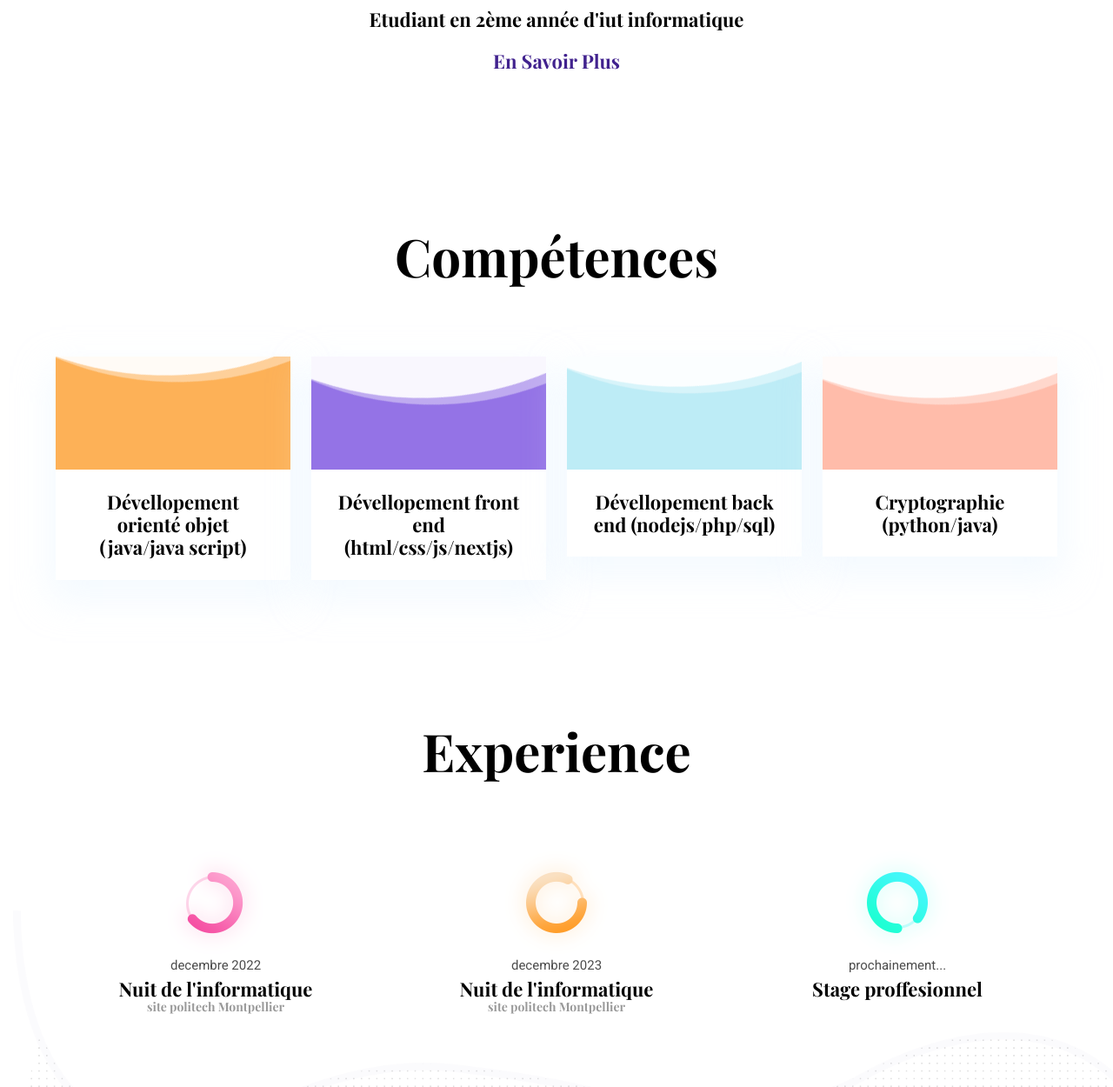
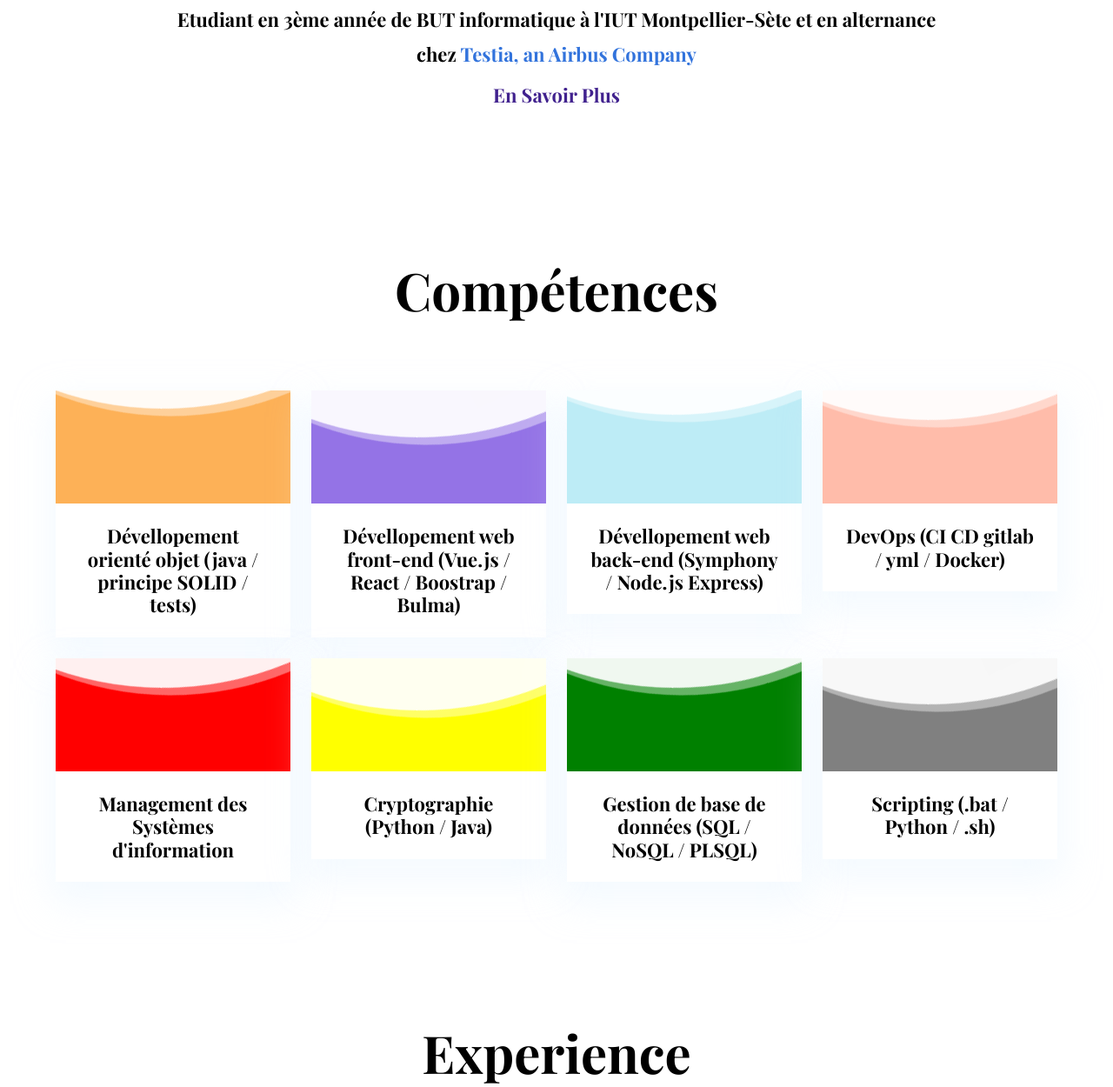
Before and after one commit to cayraca/cayraca.github.io, a website: page web3/theme/index.html in a window 1280 px wide. Shown: the part 865-2115 px from the top of the page at 87% size. Drawn offline with nearby package versions, Linux system fonts and the light colour scheme.

Commit message:
avancement

```diff
--- a/web3/theme/index.html
+++ b/web3/theme/index.html
@@ -95,7 +95,7 @@
   <div class="container">
     <div class="columns is-centered">
       <div class="column is-four-fifths-desktop has-text-centered">
-        <p class="font-secondary paragraph-lg has-text-dark">Etudiant en 2ème année d'iut informatique </p>
+        <p class="font-secondary paragraph-lg has-text-dark">Etudiant en 3ème année de BUT informatique à l'IUT Montpellier-Sète et en alternance chez <a href="https://www.testia.com/fr/accueil/">Testia, an Airbus Company</a></p>
         <a href="about.html" class="button is-link">En savoir plus</a>
       </div>
     </div>
@@ -114,37 +114,77 @@
             <div class="wave" data-progress="90%"></div>
           </div>
           <div class="card-content has-background-white">
-            <h4>Dévellopement orienté objet (java/java script)</h4>
+            <h4>Dévellopement orienté objet (java / principe SOLID / tests)</h4>
           </div>
         </div>
       </div>
       <div class="column is-3-desktop is-6-tablet">
         <div class="card shadow has-text-centered">
           <div class="is-relative rounded-top progress-wrapper" data-color="#9473e6">
-            <div class="wave" data-progress="70%"></div>
+            <div class="wave" data-progress="65%"></div>
           </div>
           <div class="card-content has-background-white">
-            <h4>Dévellopement front end (html/css/js/nextjs)</h4>
+            <h4>Dévellopement web front-end (Vue.js / React / Boostrap / Bulma)</h4>
           </div>
         </div>
       </div>
       <div class="column is-3-desktop is-6-tablet">
         <div class="card shadow has-text-centered">
           <div class="is-relative rounded-top progress-wrapper" data-color="#bdecf6">
-            <div class="wave" data-progress="80%"></div>
+            <div class="wave" data-progress="85%"></div>
           </div>
           <div class="card-content has-background-white">
-            <h4>Dévellopement back end (nodejs/php/sql)</h4>
+            <h4>Dévellopement web back-end (Symphony / Node.js Express)</h4>
           </div>
         </div>
       </div>
       <div class="column is-3-desktop is-6-tablet">
         <div class="card shadow has-text-centered">
           <div class="is-relative rounded-top progress-wrapper" data-color="#ffbcaa">
-            <div class="wave" data-progress="70%"></div>
+            <div class="wave" data-progress="80%"></div>
           </div>
           <div class="card-content has-background-white">
-            <h4>Cryptographie (python/java)</h4>
+            <h4>DevOps (CI CD gitlab / yml / Docker)</h4>
+          </div>
+        </div>
+      </div>
+      <div class="column is-3-desktop is-6-tablet">
+        <div class="card shadow has-text-centered">
+          <div class="is-relative rounded-top progress-wrapper" data-color="red">
+            <div class="wave" data-progress="80%"></div>
+          </div>
+          <div class="card-content has-background-white">
+            <h4>Management des Systèmes d'information</h4>
+          </div>
+        </div>
+      </div>
+      <div class="column is-3-desktop is-6-tablet">
+        <div class="card shadow has-text-centered">
+          <div class="is-relative rounded-top progress-wrapper" data-color="yellow">
+            <div class="wave" data-progress="60%"></div>
+          </div>
+          <div class="card-content has-background-white">
+            <h4>Cryptographie (Python / Java)</h4>
+          </div>
+        </div>
+      </div>
+      <div class="column is-3-desktop is-6-tablet">
+        <div class="card shadow has-text-centered">
+          <div class="is-relative rounded-top progress-wrapper" data-color="green">
+            <div class="wave" data-progress="80%"></div>
+          </div>
+          <div class="card-content has-background-white">
+            <h4>Gestion de base de données (SQL / NoSQL / PLSQL)</h4>
+          </div>
+        </div>
+      </div>
+      <div class="column is-3-desktop is-6-tablet">
+        <div class="card shadow has-text-centered">
+          <div class="is-relative rounded-top progress-wrapper" data-color="grey">
+            <div class="wave" data-progress="65%"></div>
+          </div>
+          <div class="card-content has-background-white">
+            <h4>Scripting (.bat / Python / .sh)</h4>
           </div>
         </div>
       </div>
@@ -161,22 +201,22 @@
     </div>
     <div class="columns">
       <div class="column has-text-centered">
-        <img src="images/experience/icon-1.png" alt="icon">
-        <p class="mb-0">decembre 2022</p>
+        <img src="images/experience/R.png" alt="icon" style="width: 350px; height: auto;">
+        <p class="mb-0">decembre 2022/2023</p>
         <h4>Nuit de l'informatique</h4>
         <h6 class="has-text-light">site politech Montpellier</h6>
       </div>
       <div class="column has-text-centered">
-        <img src="images/experience/icon-2.png" alt="icon">
-        <p class="mb-0">decembre 2023</p>
-        <h4>Nuit de l'informatique</h4>
-        <h6 class="has-text-light">site politech Montpellier</h6>
+        <a href="https://www.testia.com/fr/accueil/"><img src="images/testia/logo-testia.jpg" alt="Logo Testia" style="width: 350px; height: auto; padding-top: 35px; padding-bottom: 12px;"></a>
+        <p class="mb-0">avril / juin 2024</p>
+        <h4>Stage</h4>
+        <h6 class="has-text-light">Toulouse</h6>
       </div>
       <div class="column has-text-centered">
-        <img src="images/experience/icon-3.png" alt="icon">
-        <p class="mb-0">prochainement...</p>
-        <h4>Stage proffesionnel</h4>
-        <h6 class="has-text-light"></h6>
+        <a href="https://www.testia.com/fr/accueil/"><img src="images/testia/logo-testia.jpg" alt="Logo Testia" style="width: 350px; height: auto; padding-top: 35px;padding-bottom: 12px;"></a>
+        <p class="mb-0">juillet 2024 / actuellement</p>
+        <h4>Alternance</h4>
+        <h6 class="has-text-light">Toulouse</h6>
       </div>
     </div>
   </div>
@@ -211,9 +251,9 @@
             <i class="ti-medall icon icon-light icon-bg has-background-white shadow is-rounded is-block"></i>
           </div>
           <div class="media-content">
-            <p class="has-text-dark mb-1">2024</p>
-            <h4>BUT informatique en cours (2ème année)</h4>
-            <p class="mb-0 has-text-light">Spécialité : IAMSI</p>
+            <p class="has-text-dark mb-1">2025</p>
+            <h4>BUT informatique en cours (3ème année)</h4>
+            <p class="mb-0 has-text-light">Spécialité : IAMSI (Intégration des applications et management des systèmes d'information)</p>
             <p class="mb-0 has-text-light">IUT Montpellier-Sète</p>
           </div>
         </div>
@@ -236,25 +276,25 @@
           <div class="card-content has-text-centered">
             <i class="ti-harddrives icon mb-10 is-inline-block"></i>
             <h4 class="mb-20">Gestion de base de données</h4>
-            <p>Connaissance pratique de la création et manipulation de bases de données en SQL (Oracle, MySQL) avec compétence en PL/SQL </p>
+            <p>Connaissance pratique de la création et manipulation de bases de données en SQL (Oracle, MySQL, Postgre) avec compétence en PL/SQL, ainsi qu'une expertise en NoSQL avec MongoDB et Cassandra. </p>
           </div>
         </div>
       </div>
       <div class="column">
         <div class="card active-bg-primary hover-shadow shadow">
           <div class="card-content has-text-centered">
-            <i class="ti-world icon mb-10 is-inline-block"></i>
-            <h4 class="mb-20">Dévellopement Web</h4>
-            <p>Connaissance solide du développement web, utilisant HTMl, CSS, JS, PHP, Node.js et React, en mettant en pratique des concepts tels que la structuration, la programmation côté client et coté serveur</p>
+            <i class="ti-vector icon mb-10 is-inline-block"></i>
+            <h4 class="mb-20">Dévellopement Orienté Objet</h4>
+            <p>Maîtrise de la programmation orientée objet, utilisant des concepts tels que l'encapsulation, l'abstraction, et l'héritage en respectant les principes SOLID, avec une connaissance approfondie de Java 11 et 17. Compétence dans l'utilisation de Gradle pour la gestion des dépendances et de la construction. Capacité à réaliser des scénarios de test et des tests en TestNG, JUnit, et Mockito, ainsi qu'à intégrer des outils comme SonarQube et JaCoCo pour la gestion de la qualité du code.</p>
           </div>
         </div>
       </div>
       <div class="column">
         <div class="card hover-shadow shadow">
           <div class="card-content has-text-centered">
-            <i class="ti-vector icon mb-10 is-inline-block"></i>
-            <h4 class="mb-20">Dévellopement Orienté Objet</h4>
-            <p>Maîtrise de la programation orientée objet, utilisant des concepts tels que l&apos;encapsulation, l&apos;abstarction, et l&apos;héritage en respectant les principes SOLID</p>
+            <i class="ti-world icon mb-10 is-inline-block"></i>
+            <h4 class="mb-20">Dévellopement Web</h4>
+            <p>Connaissance solide du développement web, utilisant HTML, CSS, JS, PHP, Symphony, Node.js, Express, React, Vue.js, TypeScript, Boostrap, Bulma en mettant en pratique des concepts tels que la structuration, la programmation côté client et coté serveur principalement en MVC.</p>
           </div>
         </div>
       </div>
@@ -375,7 +415,7 @@
       <div class="columns">
         <div class="column is-4-tablet">
           <h5 class="has-text-light">Email</h5>
-          <p class="has-text-white paragraph-lg font-secondary">axel.cayracg@gmail.com</p>
+          <p class="has-text-white paragraph-lg font-secondary">cayracaxel12@gmail.com</p>
         </div>
         <div class="column is-4-tablet">
           <h5 class="has-text-light">Linkedin</h5>
@@ -383,7 +423,7 @@
         </div>
         <div class="column is-4-tablet">
         <h5 class="has-text-light">Adresse</h5>
-          <p class="has-text-white paragraph-lg font-secondary">Montpellier / Rodez, France</p>
+          <p class="has-text-white paragraph-lg font-secondary">Montpellier / Toulouse / Rodez, France</p>
         </div>
       </div>
     </div>
```
Also changed, not shown: web3/theme/about.html (+7 -14 lines), web3/theme/images/experience/R.png (added), web3/theme/images/testia/logo-testia.jpg (added).
